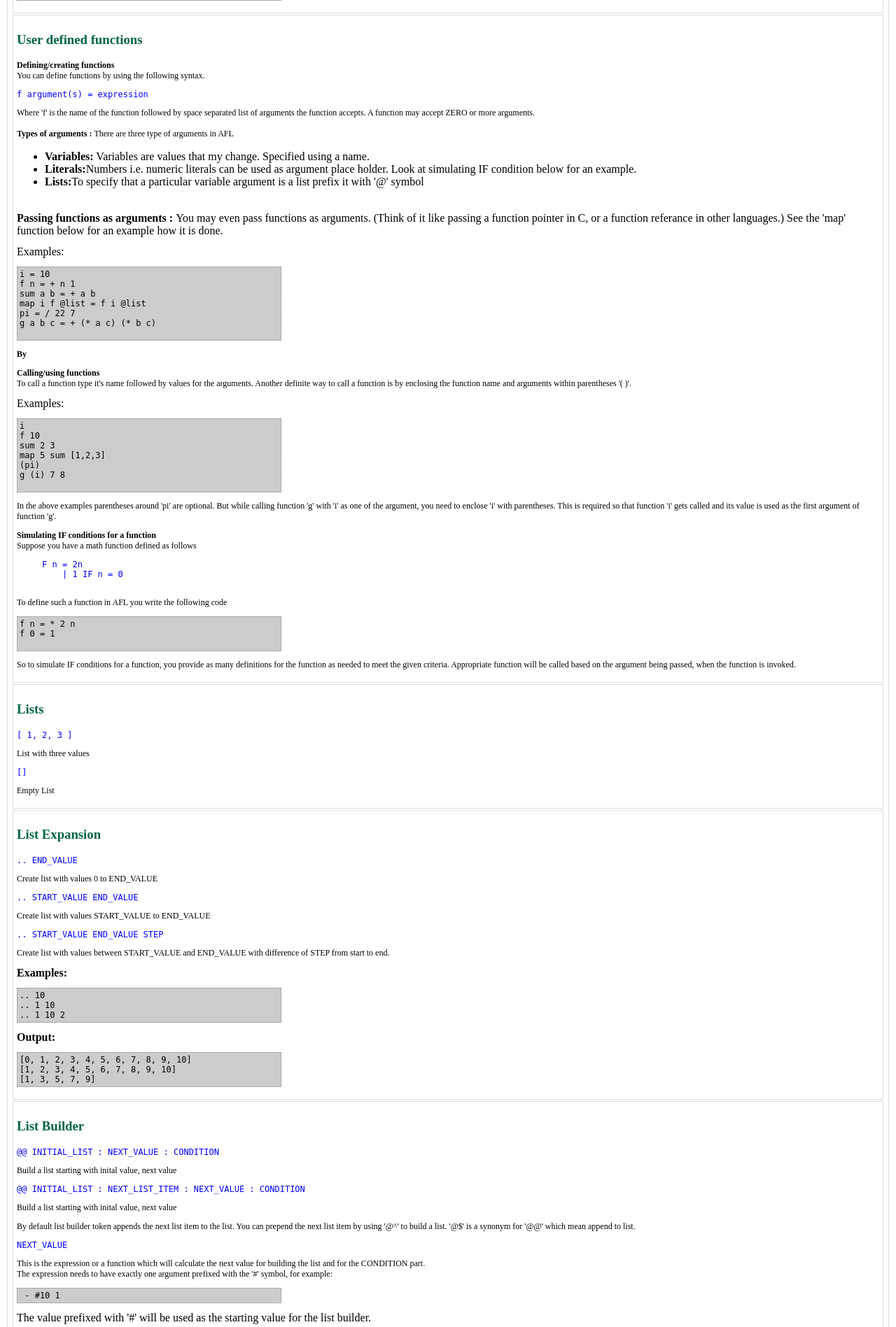
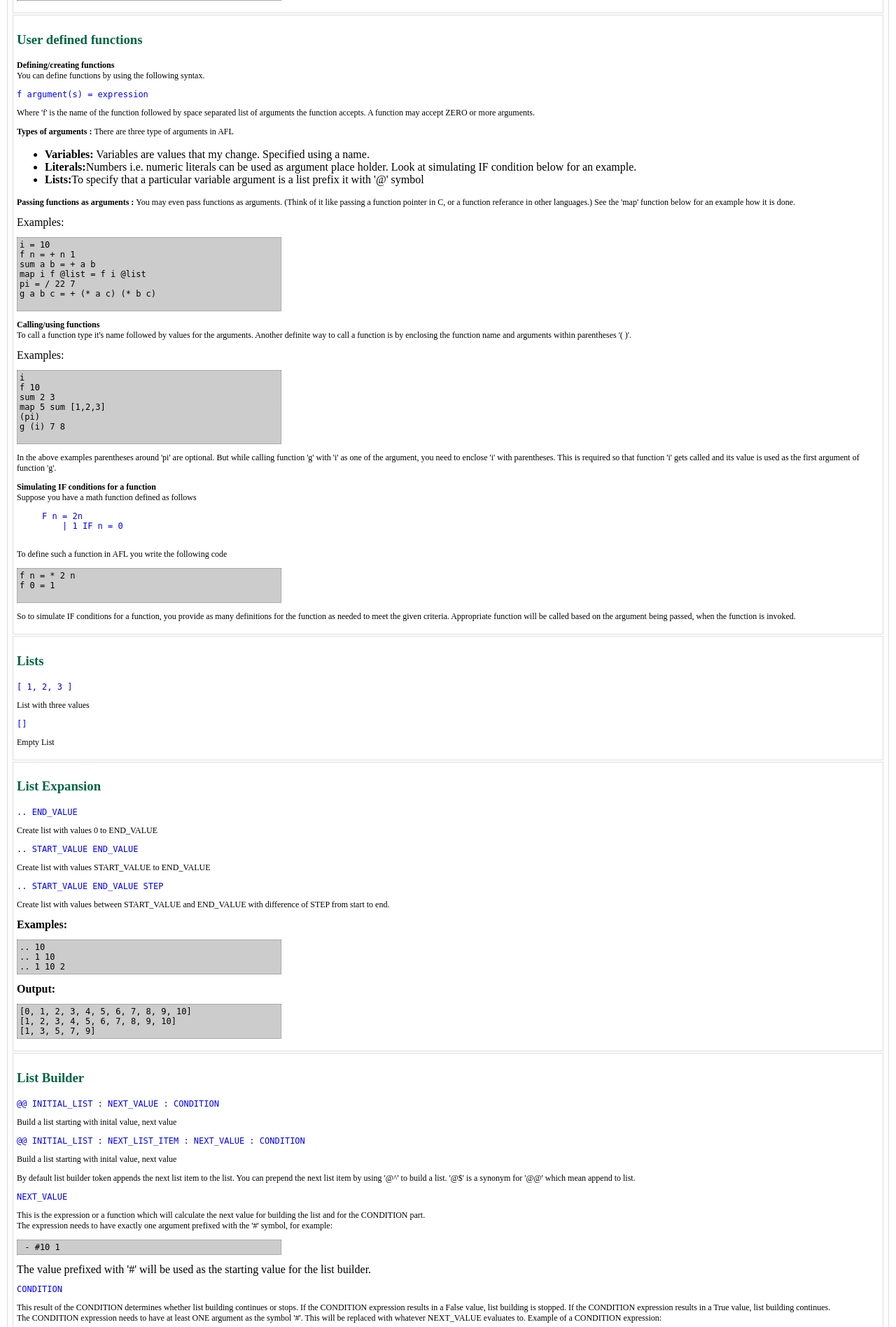
Before and after one commit to xk0der/AFL, a PHP site: page /help.php in a window 1280 px wide. Shown: the part 3220-5117 px from the top of the page at 70% size. Run offline with PHP 8.4, Linux system fonts and the light colour scheme.

Commit message:
Updated help file: - Functions as arguments, - Lists as Arguments, - limitations

```diff
--- a/help.php
+++ b/help.php
@@ -323,8 +323,8 @@
         <p>
             Where 'f' is the name of the function followed by space separated list of arguments the function accepts.
             A function may accept ZERO or more arguments.
-            <br>
-            <br>
+         </P>
+         <p>
             <b>Types of arguments : </b>
             There are three type of arguments in AFL
             <ul>
@@ -332,9 +332,11 @@
                 <li><b>Literals:</b>Numbers i.e. numeric literals can be used as argument place holder. Look at simulating IF condition below for an example.</li>
                 <li><b>Lists:</b>To specify that a particular variable argument is a list prefix it with '@' symbol</li>
             </ul>
-            <br>
+         </p>
+         <p>
             <b>Passing functions as arguments : </b>
             You may even pass functions as arguments. (Think of it like passing a function pointer in C, or a function referance in other languages.) See the 'map' function below for an example how it is done.
+        </p>
         </p>
         Examples:
         <pre class='code'>
@@ -345,10 +347,6 @@ map i f @list = f i @list
 pi = / 22 7
 g a b c = + (* a c) (* b c)
         </pre>
-        <p>
-            <b>By </b><br>
-        </p>
-
         <p>
             <b>Calling/using functions</b><br>
             To call a function type it's name followed by values for the arguments. Another definite way to call a function is by enclosing the function name and arguments within parentheses '( )'.
@@ -538,7 +536,7 @@ f 0 = 1
             Example:
             <pre class='code'>
 ; This is a comment
-f a b = + a b <span style='color:red; font-weight: bold;'>; This won't work</span>
+f a b = + a b <span style='color:red; font-weight: bold;'>; Comments like these won't work, they need to be on a line of their own.</span>
             </pre>
     </div>
 
@@ -588,6 +586,18 @@ f 3
         </p>
 
         <p>
+        <ul>
+            <li><b>PHP Script timeout:</b> Scripts being run through the web interface may timeout. You may try the command-line interpreter to execute time intensive scripts.</li>
+            <li><b>No lazy evaluation:</b> AFL does not support lazy evaluation like some popular functional languages (eg: Haskell)</li>
+            <li><b>Lack of optimization:</b> As of now, the interpreter has not been optimized at all. The current code&apos;s main motive is to execute the code properly and ina reliable manner only. Speed of execution is not looked into, as of now.</li>
+
+            <br>
+            <b>The snippets</b><br>
+            Even though there are certain limitaions to AFL, still there are some cool and nifty things that can be done. You may have a look at snippets on the <a href='http://xkoder.com/afl'>Demo page</a> to see few examples. Use the drop down to select an example and click on the execute button to try it out. And do experiment with the snippet, trying out different values and/or editing some code to see how things are working!
+        </ul>
+        </p>
+
+        <p>
         </p>
     </div>
 </div>
```
